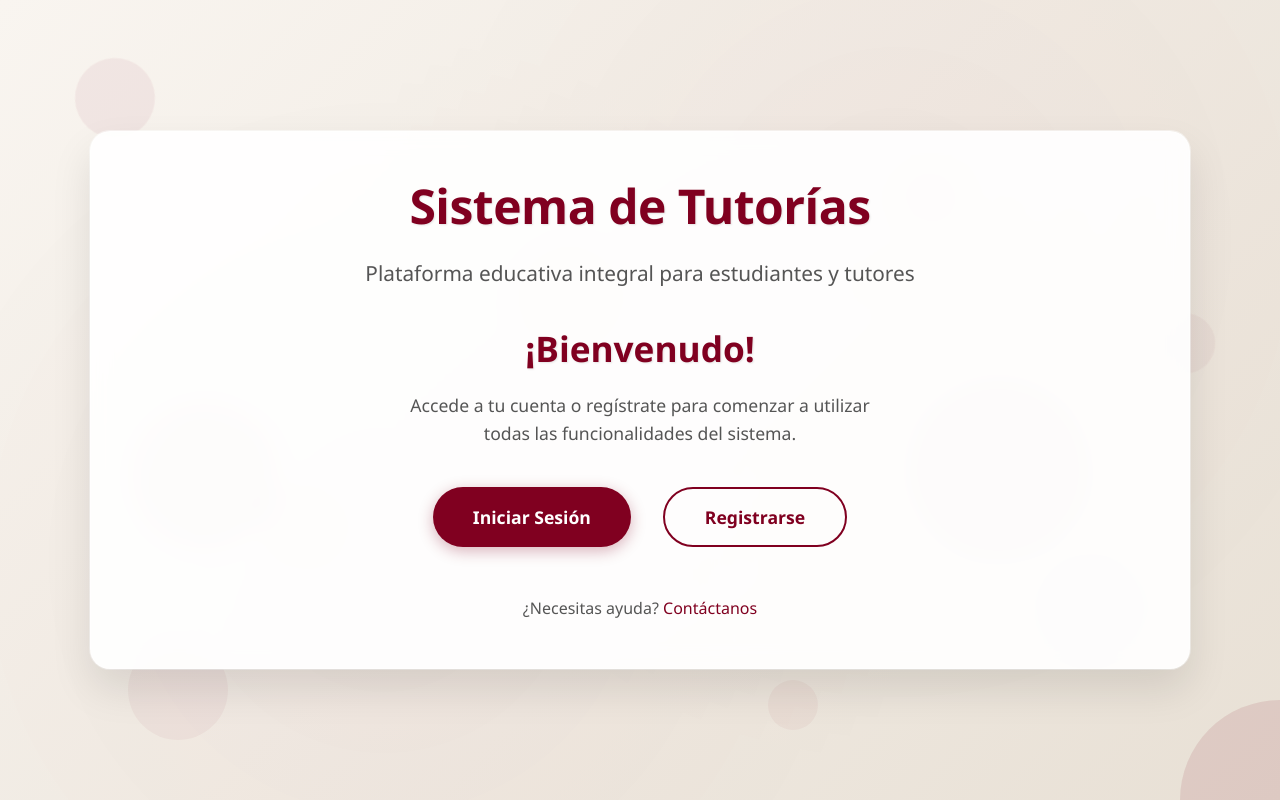
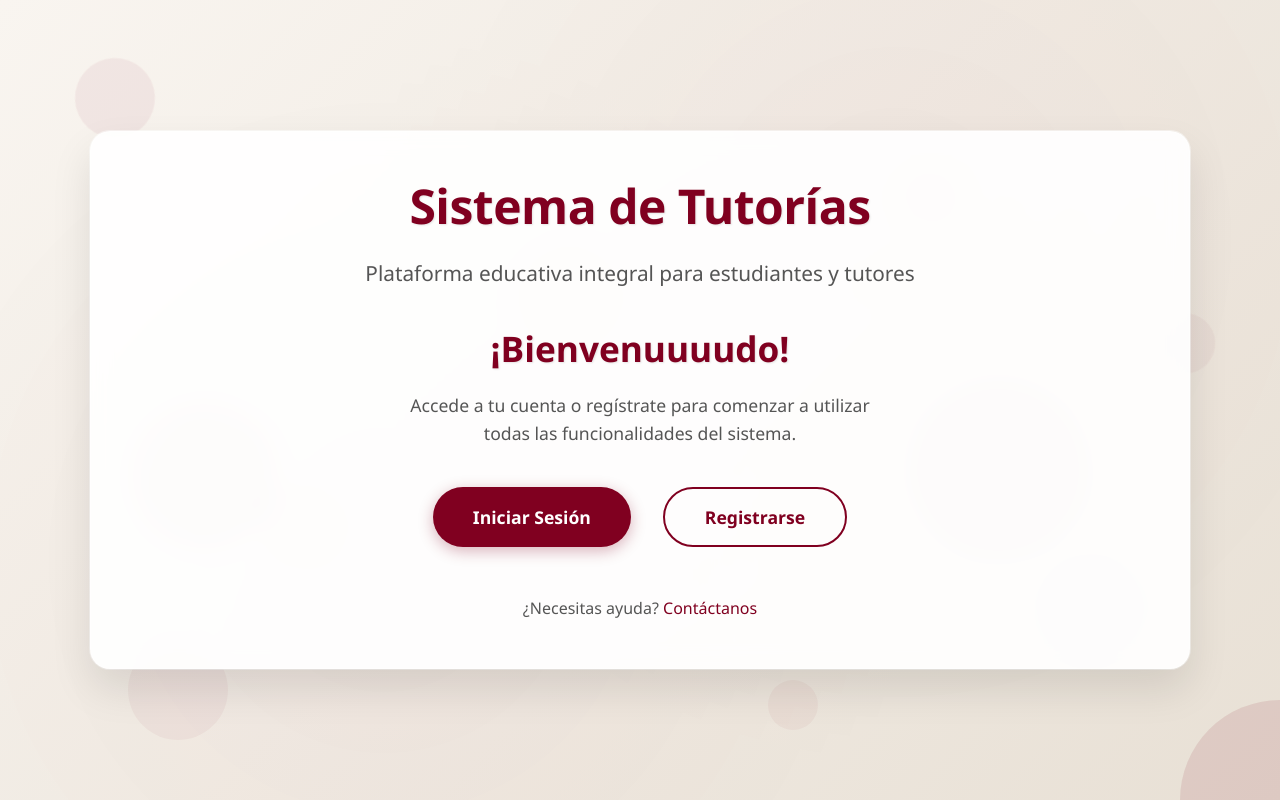
Before and after one commit to PerseoN15/DevOps_ProyectoFinal, a React app in the folder frontend/: page / in a window 1280 px wide. Built offline with nearby package versions, Linux system fonts and the light colour scheme; the HTML template or start-up script is replaced by a standard one.

Commit message:
modiciacion de diseño en el login

```diff
--- a/frontend/src/pages/Login.jsx
+++ b/frontend/src/pages/Login.jsx
@@ -149,7 +149,7 @@ function Login() {
         </header>
 
         <div className="welcome-card">
-          <h2 className="welcome-message">¡Bienvenudo!</h2>
+          <h2 className="welcome-message">¡Bienvenuuuudo!</h2>
           <p className="welcome-description">
             Accede a tu cuenta o regístrate para comenzar a utilizar todas las funcionalidades del sistema.
           </p>
```
